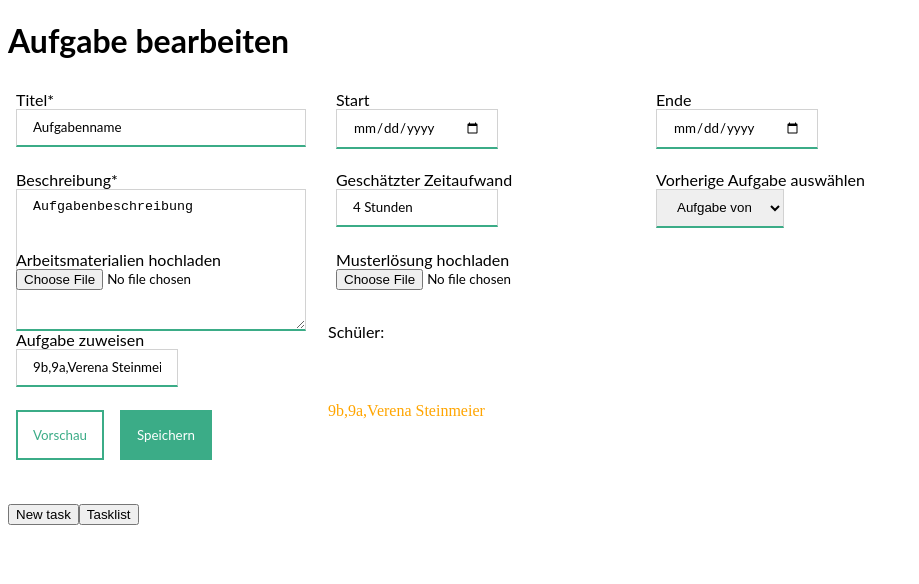
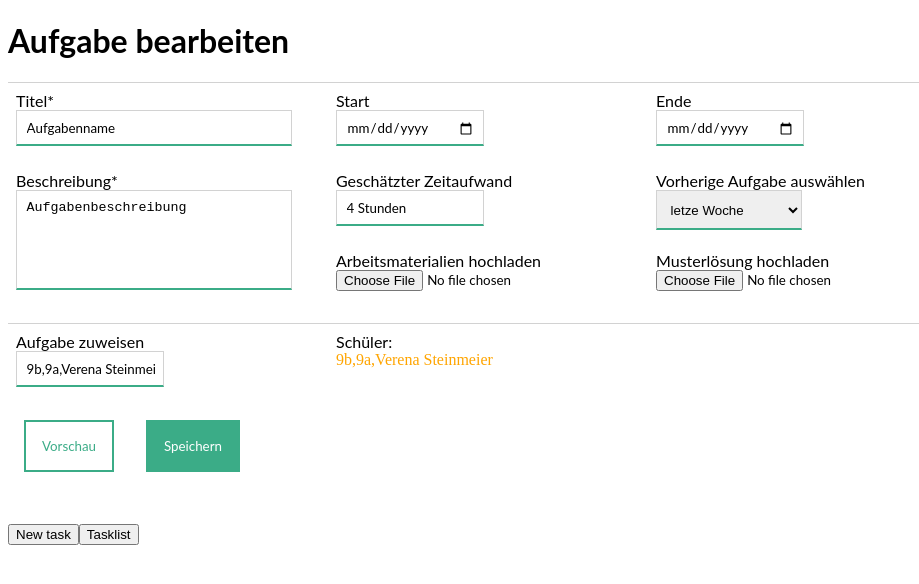
Before and after one commit to klassecloud/frontendTeacher, an Angular app: page /newtask in a window 1280 px wide. Shown: the top 584 px of the page, without its empty margins (0-919 px from the left). Built offline with nearby package versions, Linux system fonts and the light colour scheme.

Commit message:
lines; description box fix overlap; custom size for select; limit rows

```diff
--- a/src/app/edit-task/edit-task.component.html
+++ b/src/app/edit-task/edit-task.component.html
@@ -1,4 +1,6 @@
 <h1>Aufgabe bearbeiten</h1>
+
+<hr>
 
 <div class="flex-container">
 
@@ -17,9 +19,9 @@
   <input class=input-field type=date [(ngModel)]="task.end" placeholder={{task.end}}/>
 </div>
 
-<div class="input-block input-block--high">
+<div class="input-block description">
   <div class="input-title">Beschreibung*</div>
-  <textarea class="input-field input-field--wide" name="description" cols="60" rows="8" [(ngModel)]="task.description">{{task.description}}</textarea>
+  <textarea class="input-field input-field--wide description-field" name="description" [(ngModel)]="task.description">{{task.description}}</textarea>
 </div>
 
 <div class="input-block">
@@ -30,9 +32,9 @@
 <div class="input-block">
   <div class="input-title">Vorherige Aufgabe auswählen</div>
   <form>
-    <select name="previoustask" class="input-field">
-      <option value="1">Aufgabe von letzer Woche</option>
-      <option value="2">Aufgabe von vorletzter Woche</option>
+    <select name="previoustask" class="input-field select">
+      <option value="1">letze Woche</option>
+      <option value="2">vorletzterWoche</option>
     </select>
   </form>
 </div>
@@ -48,8 +50,9 @@
 <input type="file" id="modelSolution"/>
 </div>
 
+</div>
 
-</div>
+<hr>
 
 <div class="flex-container">
 <div class="input-block">
@@ -57,7 +60,7 @@
   <input class="input-field" [(ngModel)]="task.allocate">
 </div>
 
-<div class="flex-container">
+<div class="input-block">
   <div class="input-title">Schüler:</div>
   <div class="students">{{task.allocate}}</div>
 </div>
--- a/src/app/edit-task/edit-task.component.scss
+++ b/src/app/edit-task/edit-task.component.scss
@@ -6,8 +6,8 @@ h1, h2, h3, h4, h5, h6, text, p, button, input, .input-title {
 
 .btn {
   size: 300px;
-  margin: 0.5rem;
-  padding: 15px;
+  margin: 1rem;
+  padding: 1rem;
   alignment: right;
   border: 2px solid $green;
 }
@@ -39,20 +39,32 @@ h1, h2, h3, h4, h5, h6, text, p, button, input, .input-title {
 }
 
 .input-field {
-  /*padding: 12px 20px;*/
-  padding: 0.6rem 1rem;
+  padding: 0.6rem 0.5rem 0.5rem 0.6rem;
+  //margin: 0.6rem;
   border: 1px solid $grey;
   border-bottom: 2px solid $green;
   width: 8rem;
+  height: 1rem;
 }
+
 
 .input-field--wide {
   width: 16rem;
-  column-span: 4;
 }
 
-.input-block--high {
-  row-span: 5;
+.description-field {
+  height: 5rem;
+  resize: none;
+}
+
+.description {
+  grid-column: 1 / span 1;
+  grid-row: 2 / span 2;
+}
+
+.select {
+  height: 2.5rem;
+  width: 9.1rem;
 }
 
 .flex-container {
@@ -64,9 +76,20 @@ h1, h2, h3, h4, h5, h6, text, p, button, input, .input-title {
   grid-auto-flow: dense;
   grid-template-columns: repeat(auto-fit, 20rem);
   grid-auto-rows: 5rem;
+  justify-items: start;
+  max-width: 60rem;
 
 }
 
 .students {
   color: orange;
 }
+
+hr {
+  width: 95%;
+  height: 1px;
+  margin: 0;
+  color: $grey;
+  border-width:0;
+  background-color: $grey;
+}
```
